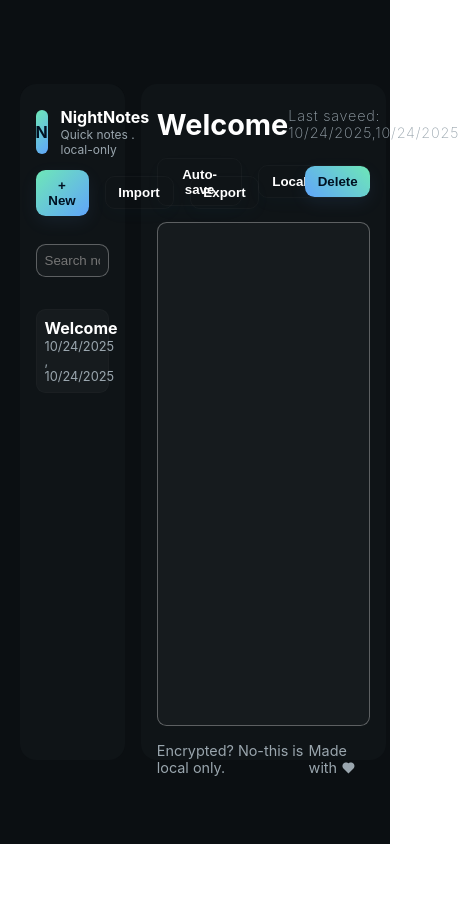
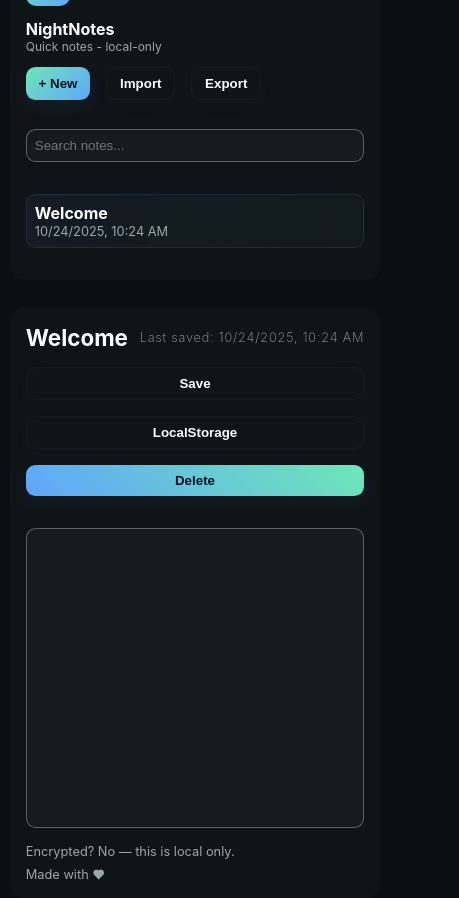
Before and after one commit to divyam1002/NightNotes--notesapp, a plain HTML site: page index.html in a window 390 px wide. Shown: the whole page, 459 px wide, since content can reach past the window. Before the commit the page ends 844 px from the top, so only its background shows below. Drawn offline with nearby package versions, Linux system fonts and the light colour scheme.

Commit message:
add responsivness and some css optimization

```diff
--- a/index.html
+++ b/index.html
@@ -8,62 +8,66 @@
             rel="stylesheet"
         />
         <link rel="stylesheet" href="style.css" />
-        <title>Document</title>
+        <title>NightNotes</title>
     </head>
     <body>
         <main>
             <div class="app-container">
-                <div class="left">
+                <aside class="left">
                     <div class="brand">
                         <div class="logo">N</div>
                         <div>
                             <h1>NightNotes</h1>
-                            <p>Quick notes . local-only</p>
+                            <p>Quick notes - local-only</p>
                         </div>
                     </div>
+
                     <div class="btns">
-                        <button>+ New</button>
+                        <button class="primary">+ New</button>
                         <button>Import</button>
                         <button>Export</button>
                     </div>
+
                     <div class="search">
                         <input type="text" placeholder="Search notes..." />
                     </div>
+
                     <ul class="notes-list">
-                        <li class="list-item">
+                        <li class="list-item active">
                             <h2>Welcome</h2>
                             <div class="creation-date-time">
-                                <span class="creation-date"> 10/24/2025 </span>,
-                                <span class="creation-time"> 10/24/2025 </span>
+                                <span>10/24/2025</span>, <span>10:24 AM</span>
                             </div>
                         </li>
                     </ul>
-                </div>
-                <div class="right">
+                </aside>
+
+                <section class="right">
                     <div class="title-status">
                         <h1 class="title">Welcome</h1>
-                        <h3 class="status">
-                            Last saveed: 10/24/2025,10/24/2025
-                        </h3>
+                        <h3 class="status">Last saved: 10/24/2025, 10:24 AM</h3>
                     </div>
+
                     <div class="right-btns">
-                        <button>Auto-save</button>
+                        <button>Save</button>
                         <button>LocalStorage</button>
-                        <button>Delete</button>
+                        <button class="danger">Delete</button>
                     </div>
+
                     <div
+                        id="content"
                         class="editor"
-                        id="content"
                         contenteditable="true"
                         spellcheck="true"
                     ></div>
-                    <div class="footer">
-                        <div>Encrypted? No-this is local only.</div>
+
+                    <footer class="footer">
+                        <div>Encrypted? No — this is local only.</div>
                         <div>Made with <i class="ri-heart-fill"></i></div>
-                    </div>
-                </div>
+                    </footer>
+                </section>
             </div>
         </main>
+        <script src="script.js"></script>
     </body>
-    <script src="script.js"></script>
 </html>
--- a/style.css
+++ b/style.css
@@ -7,7 +7,7 @@
     --glass: rgba(255, 255, 255, 0.03);
     --danger: #ff7b7b;
     --radius: 14px;
-    font-family: "Inter", system-ui, Segoe UI, Roboto, Arial;
+    font-family: "Inter", system-ui, "Segoe UI", Roboto, Arial;
 }
 
 * {
@@ -20,33 +20,39 @@ html,
 body {
     height: 100%;
     width: 100%;
+    background: var(--bg);
+    color: #fff;
 }
+
 main {
     height: 100%;
-    width: 100%;
-    background-color: var(--bg);
     display: flex;
     align-items: center;
     justify-content: center;
-    color: #fff;
+    padding: 2rem 0;
 }
 
 .app-container {
+    display: flex;
+    justify-content: space-between;
+    align-items: center;
+    width: 90vw;
+    max-width: 1400px;
     height: 80vh;
-    width: 90vw;
-    display: flex;
-    align-items: center;
-    justify-content: space-between;
     gap: 1rem;
+    margin: 0 auto;
 }
 
+/* Left panel */
 .left {
     width: 30%;
     height: 100%;
-    background-color: var(--panel);
-    border-radius: 1rem;
+    background: var(--panel);
+    border-radius: var(--radius);
     padding: 1.4rem 1rem;
     backdrop-filter: blur(6px);
+    display: flex;
+    flex-direction: column;
 }
 
 .brand {
@@ -77,13 +83,7 @@ main {
     cursor: default;
 }
 
-.btns {
-    padding: 0.8rem 0;
-    display: flex;
-    align-items: center;
-    gap: 1rem;
-}
-
+/* Buttons */
 button {
     padding: 0.5rem 0.8rem;
     border-radius: 0.6rem;
@@ -93,48 +93,65 @@ button {
     border: 1px solid var(--glass);
     cursor: pointer;
     box-shadow: 0 6px 18px rgba(11, 177, 227, 0.025);
+    transition: 0.2s ease;
 }
 
-.btns button:nth-child(1) {
+button:hover {
+    opacity: 0.9;
+}
+
+.primary {
     background: linear-gradient(135deg, var(--accent), var(--accent-2));
     color: #012;
+    border: none;
     box-shadow: 0 6px 18px rgba(96, 165, 250, 0.08);
-    border: none;
 }
 
+.danger {
+    background: linear-gradient(-135deg, var(--accent), var(--accent-2));
+    color: #012;
+    border: none;
+    box-shadow: 0 6px 18px rgba(96, 165, 250, 0.08);
+}
+
+.btns {
+    padding: 0.8rem 0;
+    display: flex;
+    gap: 1rem;
+}
+
+/* Search */
 .search input {
     width: 100%;
     padding: 0.5rem;
+    margin: 1rem 0;
     border: 1px solid rgba(255, 255, 255, 0.3);
     border-radius: 0.6rem;
-    background-color: var(--glass);
+    background: var(--glass);
     color: inherit;
-    margin: 1rem 0;
 }
 
+/* Notes list */
 .list-item {
-    width: 100%;
-    margin: 1rem 0;
     list-style: none;
     padding: 0.5rem;
+    margin: 1rem 0;
     border: 1px solid rgba(255, 255, 255, 0.02);
     border-radius: 0.6rem;
-    color: inherit;
-    background-color: var(--glass);
-    cursor: pointer;
+    background: var(--glass);
     display: flex;
     flex-direction: column;
-    justify-content: center;
     gap: 1px;
+    cursor: pointer;
 }
-/* active class */
-.list-item .active {
+
+.list-item.active {
     background: linear-gradient(
         90deg,
         rgba(96, 165, 250, 0.06),
         rgba(110, 231, 183, 0.03)
     );
-    border: 1px solid rgba(96, 165, 250, 0.12);
+    border-color: rgba(96, 165, 250, 0.12);
 }
 
 .list-item h2 {
@@ -146,23 +163,29 @@ button {
     color: var(--muted);
 }
 
+/* Right panel */
 .right {
     width: 70%;
     height: 100%;
-    background-color: var(--panel);
-    border-radius: 1rem;
+    background: var(--panel);
+    border-radius: var(--radius);
     padding: 1.4rem 1rem;
+    display: flex;
+    flex-direction: column;
 }
 
 .title-status {
-    width: 100%;
     display: flex;
+    justify-content: space-between;
     align-items: center;
-    justify-content: space-between;
+    flex-wrap: wrap;
+    gap: 0.4rem;
 }
+
 .title {
     font-size: 1.8rem;
 }
+
 .status {
     font-size: 0.9rem;
     font-weight: 200;
@@ -176,32 +199,139 @@ button {
     align-items: center;
     gap: 1rem;
     position: relative;
+    flex-wrap: wrap;
 }
 
-.right-btns button:nth-child(3) {
-    position: absolute;
-    right: 0;
-    background: linear-gradient(-135deg, var(--accent), var(--accent-2));
-    color: #012;
-    box-shadow: 0 6px 18px rgba(96, 165, 250, 0.08);
-    border: none;
+.right-btns button.danger {
+    position: static; /* fix overlap on mobile */
 }
 
 .editor {
     width: 100%;
-    min-height: 80%;
+    flex: 1;
+    margin: 1rem 0;
     padding: 0.5rem;
     border: 1px solid rgba(255, 255, 255, 0.3);
     border-radius: 0.6rem;
-    background-color: var(--glass);
+    background: var(--glass);
     color: inherit;
-    margin: 1rem 0;
+    outline: none;
+    overflow-y: auto;
 }
 
 .footer {
     display: flex;
+    justify-content: space-between;
     align-items: center;
-    justify-content: space-between;
     font-size: 0.9rem;
     color: var(--muted);
+    flex-wrap: wrap;
+    gap: 0.5rem;
 }
+
+/* ---------- RESPONSIVE BREAKPOINTS ---------- */
+
+/* Tablets (<=1024px) */
+@media (max-width: 1024px) {
+    .app-container {
+        flex-direction: column;
+        height: auto;
+        width: 95vw;
+        max-width: 800px;
+    }
+
+    .left,
+    .right {
+        width: 100%;
+    }
+
+    .left {
+        padding: 1rem;
+        flex-direction: row;
+        flex-wrap: wrap;
+        align-items: flex-start;
+        justify-content: space-between;
+    }
+
+    .brand {
+        width: 100%;
+    }
+
+    .btns,
+    .search,
+    .notes-list {
+        width: 100%;
+    }
+
+    .notes-list {
+        display: flex;
+        flex-wrap: wrap;
+        gap: 0.5rem;
+    }
+
+    .list-item {
+        flex: 1 1 calc(50% - 0.5rem);
+    }
+
+    .right {
+        margin-top: 1rem;
+    }
+}
+
+/* Mobile (<=640px) */
+@media (max-width: 640px) {
+    .app-container {
+        flex-direction: column;
+        gap: 0.8rem;
+        height: auto;
+        width: 95vw;
+        max-width: 500px;
+    }
+
+    .left,
+    .right {
+        width: 100%;
+        padding: 1rem;
+    }
+
+    .brand {
+        flex-direction: column;
+        align-items: flex-start;
+    }
+
+    .title {
+        font-size: 1.4rem;
+    }
+
+    .status {
+        font-size: 0.8rem;
+    }
+
+    .btns {
+        flex-wrap: wrap;
+        justify-content: flex-start;
+    }
+
+    .list-item {
+        flex: 1 1 100%;
+    }
+
+    .right-btns {
+        flex-direction: column; /* stack buttons vertically */
+        align-items: stretch;
+    }
+
+    .right-btns button {
+        width: 100%;
+    }
+
+    .editor {
+        min-height: 300px;
+    }
+
+    .footer {
+        font-size: 0.8rem;
+        flex-direction: column;
+        align-items: flex-start;
+    }
+}
```
